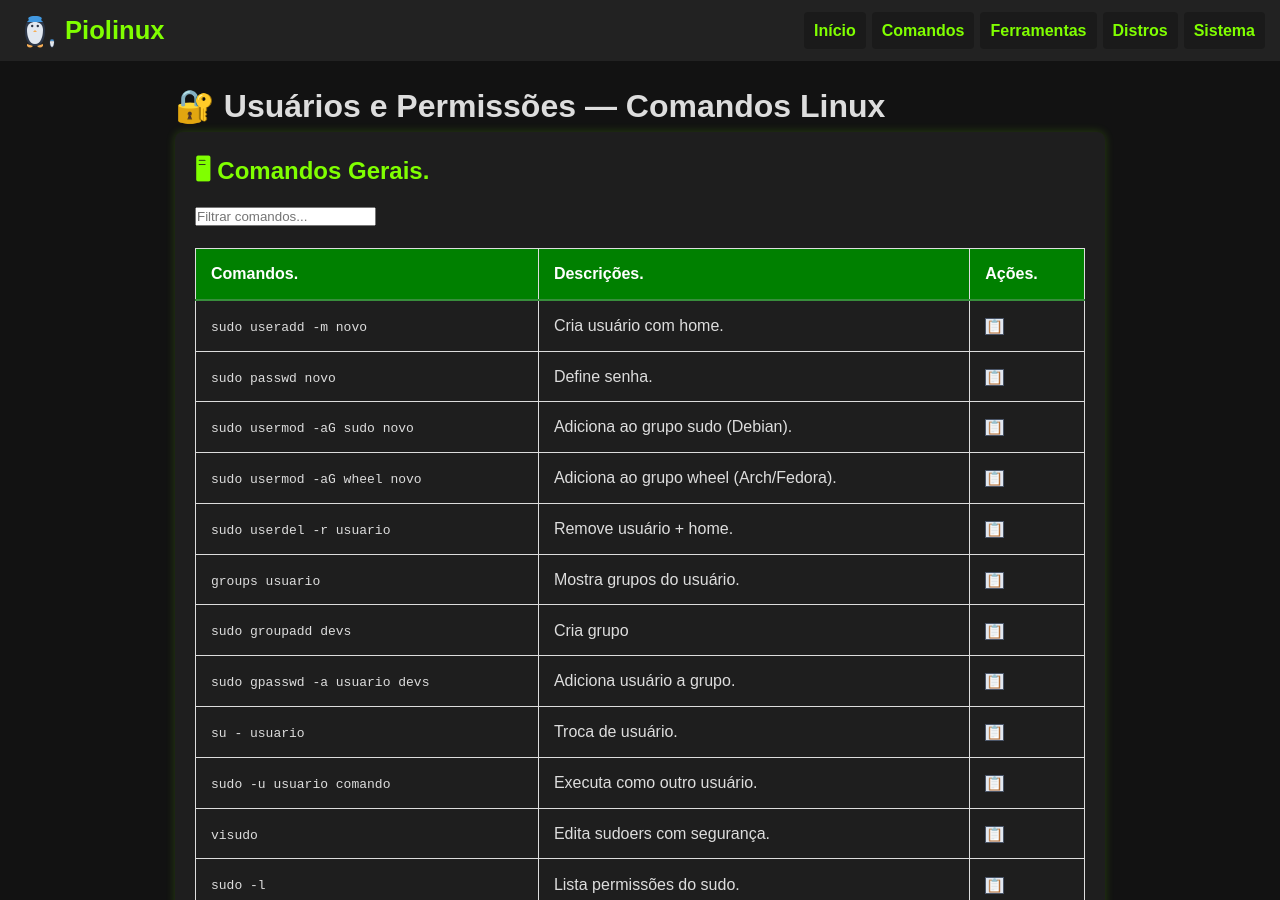
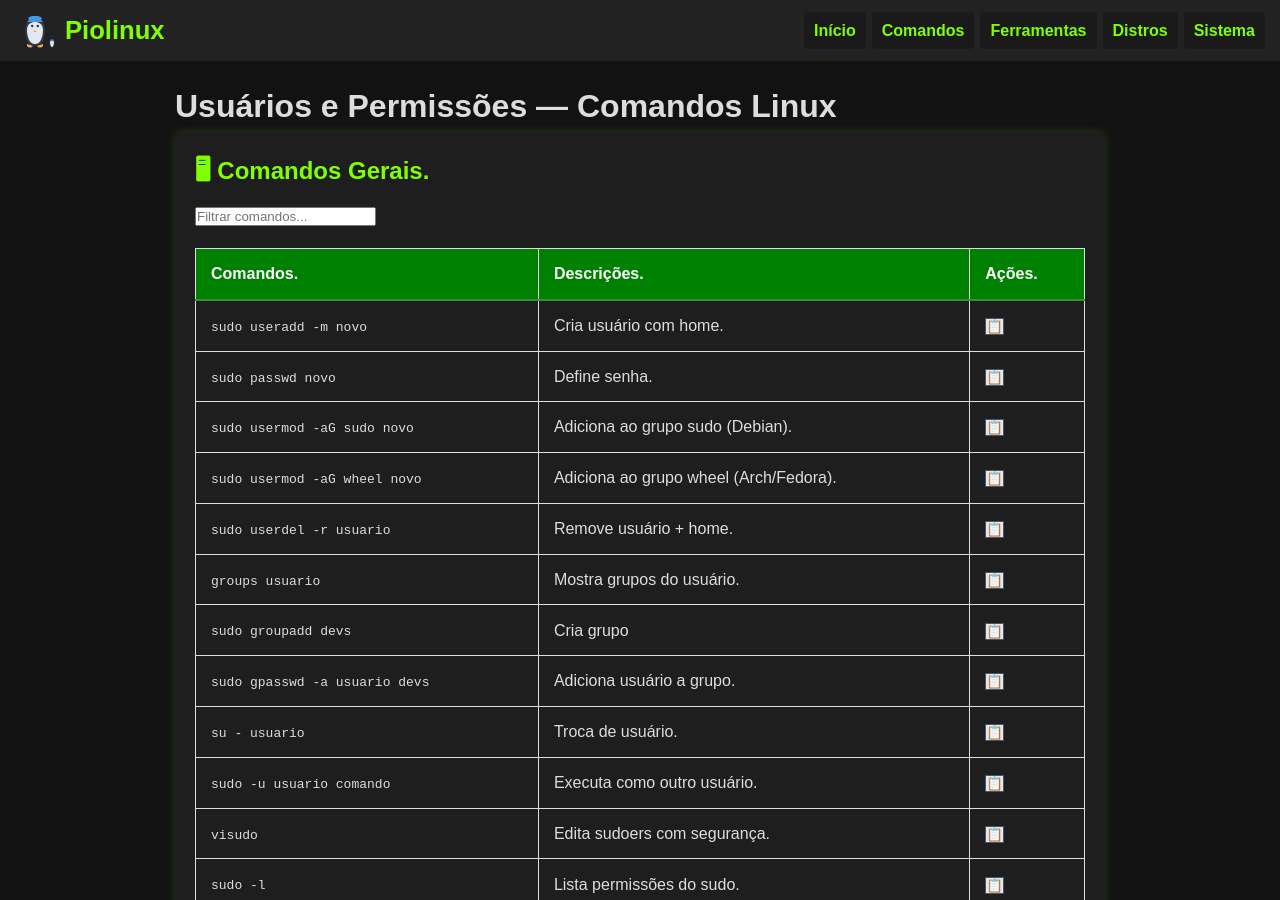
Before and after one commit to Piolinux/piolinux-site, a Jekyll site: the page built from _pages/_comandos/usuarios-e-permissoes.md, in a window 1280 px wide and 900 px high. Built offline with Jekyll 4.4.1, drawn with Linux system fonts in a browser that asks for light colours.

```diff
--- a/_pages/_comandos/usuarios-e-permissoes.md
+++ b/_pages/_comandos/usuarios-e-permissoes.md
@@ -1,6 +1,6 @@
 ---
 layout: default
-title: "🔐 Usuários e Permissões — Comandos Linux"
+title: "Usuários e Permissões — Comandos Linux"
 description: "Guia técnico com comandos essenciais de Usuários e Permissões. Copie, cole e use direto no terminal. Organizado por usuários e permissões."
 permalink: /usuarios-e-permissoes/
 ---
```
